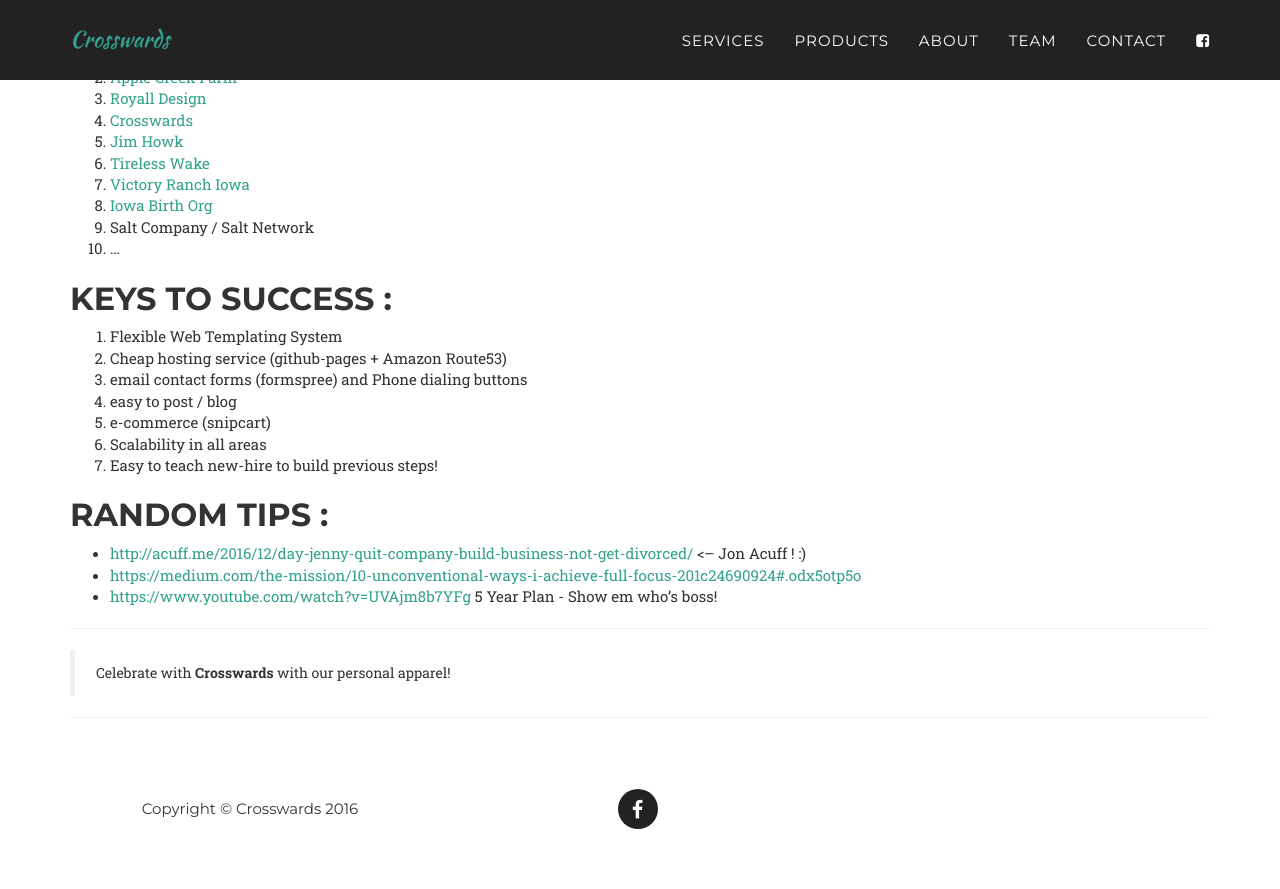
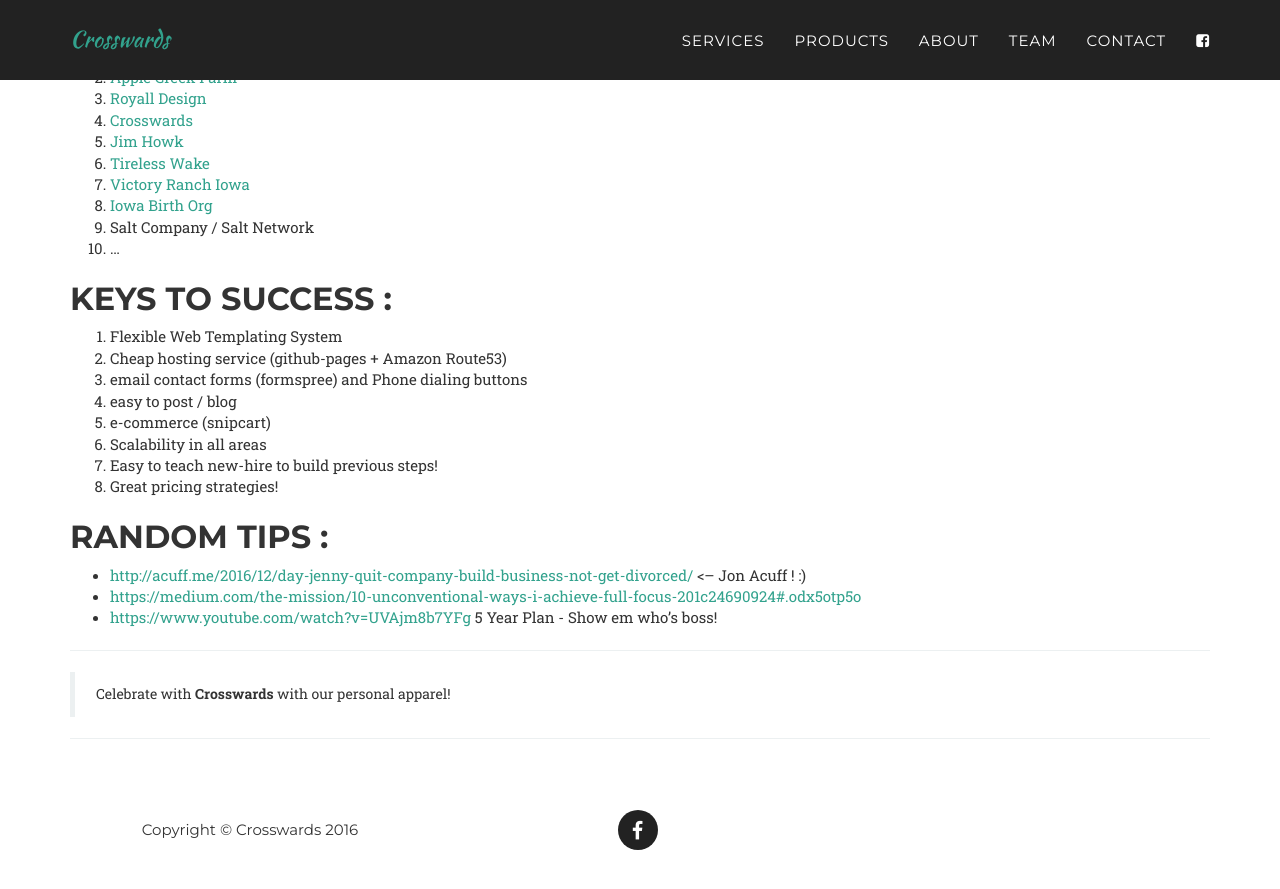
Before and after one commit to TirelessWake/crosswards-main, a Jekyll site: the page built from ideas.md, in a window 1280 px wide and 900 px high, scrolled down 1763 px. Shown: the top 889 px of the window. Built offline with Jekyll 4.4.1, drawn with Linux system fonts in a browser that asks for light colours; some web fonts are replaced.

Commit message:
Session w/ Brian

```diff
--- a/ideas.md
+++ b/ideas.md
@@ -80,6 +80,7 @@
 5. e-commerce (snipcart)
 6. Scalability in all areas
 7. Easy to teach new-hire to build previous steps!
+8. Great pricing strategies!
 
 
 ## random tips :
```
